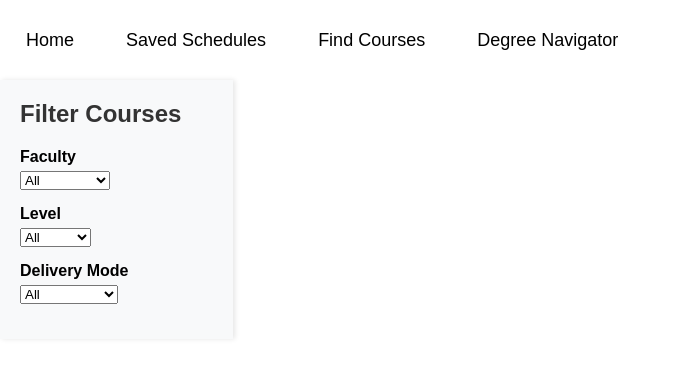
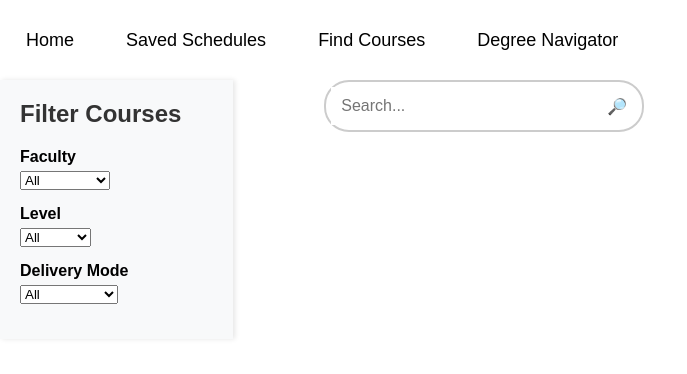
Before and after one commit to clara-hct02/course-registration, a website: page frontend/public/browse.html in a window 1280 px wide. Shown: the whole page, without its empty margins (0-687 px from the left). Drawn offline with Linux system fonts and the light colour scheme.

Commit message:
added a styled search bar

```diff
--- a/frontend/public/browse.css
+++ b/frontend/public/browse.css
@@ -4,6 +4,23 @@ body {
     padding: 0;
     display: flex; /* Use flexbox to create a horizontal layout */
     height: 100vh; /* Full viewport height */
+}
+
+.search-container {
+    display: flex;
+    align-items: center;
+    border: 2px solid #ccc; /* Border around container */
+    border-radius: 25px; /* Rounded corners for container */
+    padding: 5px;
+    width: 320px; /* Adjust the width as needed */
+    background-color: #fff; /* Optional: background color */
+    box-sizing: border-box;
+}
+
+#search-div {
+    display: flex;
+    align-items: flex-start;
+    justify-content: space-between;
 }
 
 /* Sidebar (Left Section) */
@@ -40,7 +57,7 @@ body {
 .search-container {
     display: flex;
     align-items: center;
-    justify-content: flex-start;
+    justify-content: space-between;
     gap: 10px; /* Spacing between input and button */
 }
 
@@ -48,18 +65,18 @@ body {
     width: 70%; /* Adjust width as needed */
     padding: 10px;
     font-size: 16px;
-    border: 1px solid #ccc;
-    border-radius: 4px;
+    border: none;
+
 }
 
-.search-container button {
-    padding: 10px 15px;
-    font-size: 16px;
-    color: #ffffff;
-    background-color: #007bff; /* Blue button */
-    border: none;
-    border-radius: 4px;
-    cursor: pointer;
+#search-box-button{
+    background-color: transparent; /* Makes the background invisible */
+    border: none;                 /* Removes the border */
+    padding-right: 10px;                  /* Removes any padding */
+    outline: none;                /* Removes focus outline */
+    color: inherit;               /* Keeps the text color as normal */
+    font: inherit;                /* Ensures the text looks like normal text */
+    cursor: pointer;              /* Keeps the clickable cursor */
 }
 
 .search-container button:hover {
--- a/frontend/public/browse.html
+++ b/frontend/public/browse.html
@@ -46,7 +46,11 @@
                     <option value="long">Multi-Access</option>
                 </select>
             </div>
-        </div>
+          </div>
+          <div class="search-container">
+            <input type="text" class="search-box input" placeholder="Search...">
+            <input type="button" id="search-box-button" value="&#x1F50E;&#xFE0E;"></button> <!-- Magnifying glass -->
+          </div>
         </div>
     </main>
 
```
